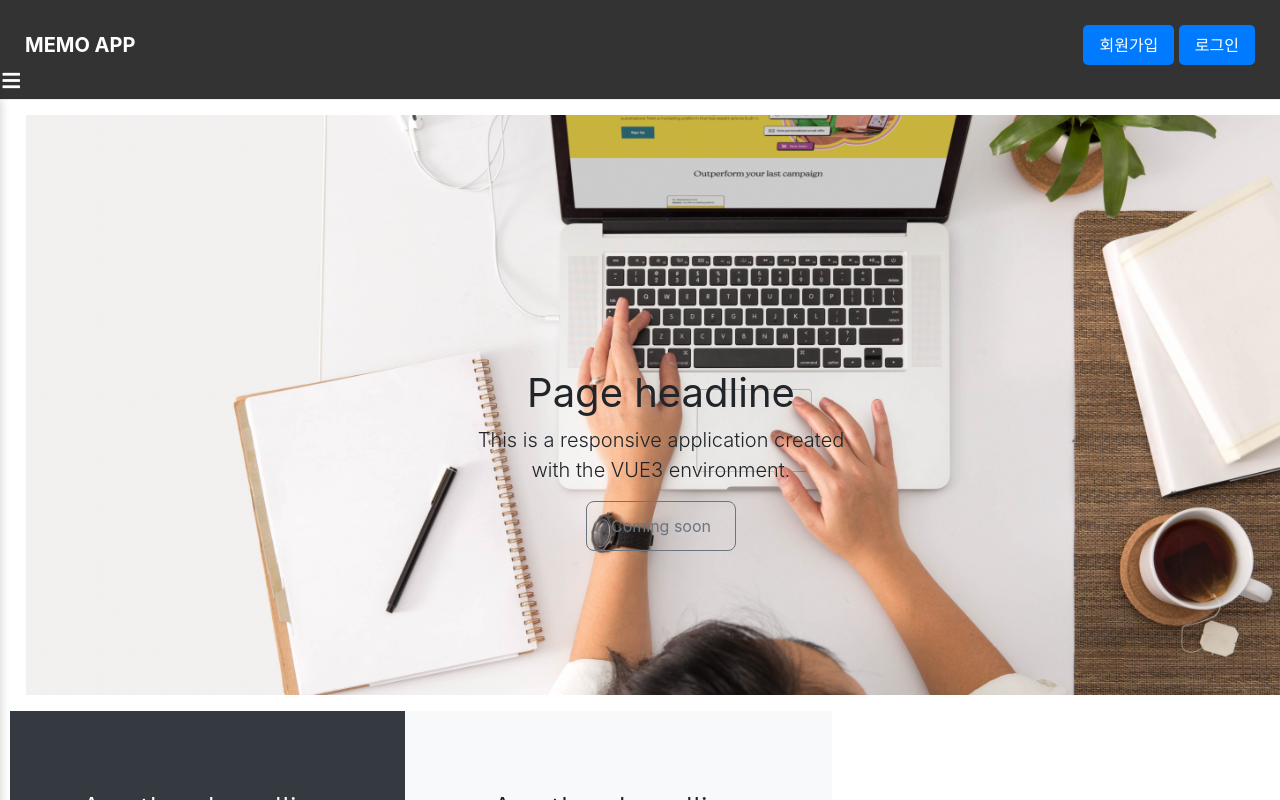
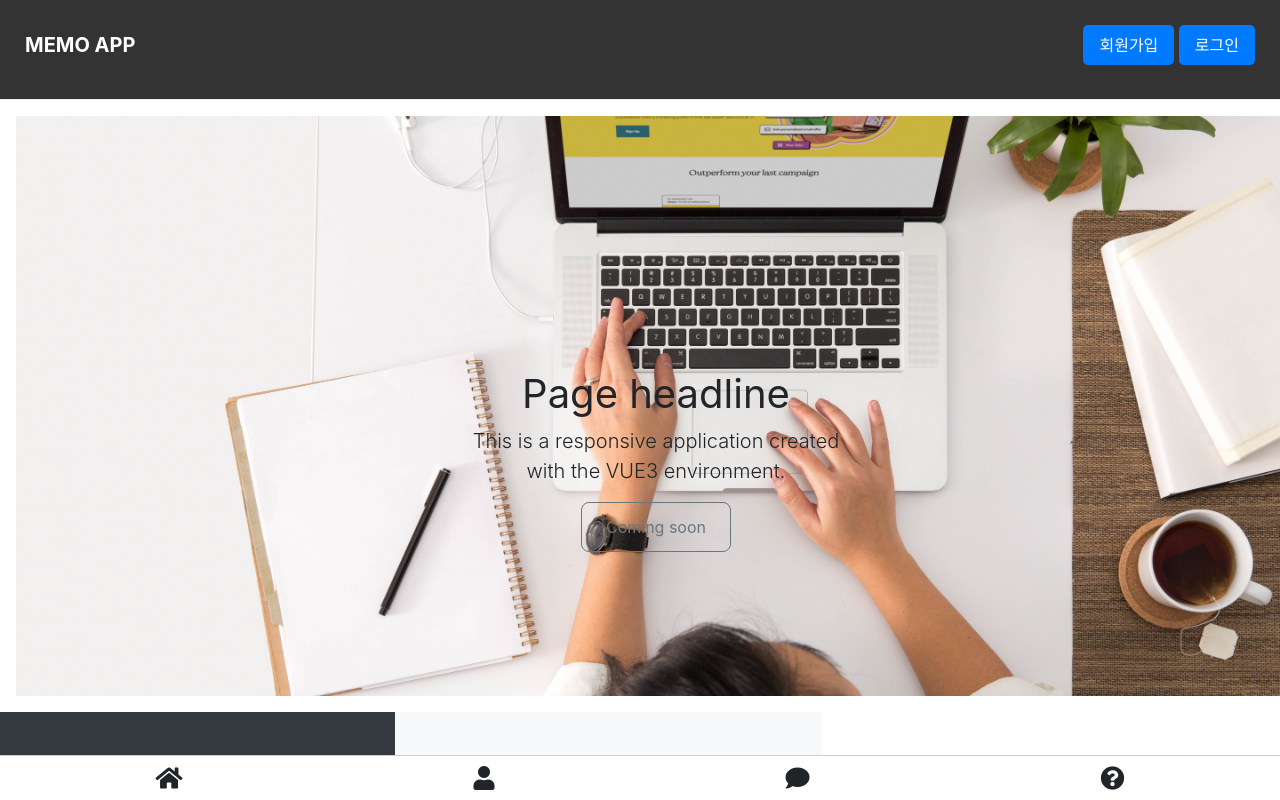
Before and after one commit to LJC0831/frontend, a Vue app: page / in a window 1280 px wide. Shown: the top 800 px of the page. Built offline with nearby package versions, Linux system fonts and the light colour scheme; what vue-toast-notification would draw is missing.

Commit message:
사이드바 제거 및 footer에 대신 처리

```diff
--- a/src/components/Footer_01.vue
+++ b/src/components/Footer_01.vue
@@ -1,15 +1,62 @@
 <template>
-    <footer class="footer-container"> 2023 memo app. All rights reserved</footer>
+    <footer class="footer-container">
+      <div class="mobile-icons">
+          <div class="icon" @click="navigateToPage('')">
+            <i class="fas fa-home"></i>
+          </div>
+          <div class="icon" @click="navigateToPage('chat_main')">
+            <i class="fas fa-user"></i>
+          </div>
+          <div class="icon" @click="navigateToPage('chat_main')">
+            <i class="fas fa-comment"></i>
+          </div>
+          <div class="icon" @click="navigateToPage('memoVue')">
+            <i class="fas fa-question-circle" @click="navigateToPage('profile')"></i>
+          </div>
+        <!-- Add more icons as needed -->
+      </div>
+    </footer>
   </template>
 
+<script>
+/* eslint-disable */
+export default {
+  props: ['menuSelected'], // 부모 컴포넌트로부터 menuSelected 프롭을 받음
+  methods: {
+    navigateToPage(menuName) {
+      this.$emit('menuSelected', menuName); // 메뉴 선택 이벤트를 발생시킴
+    }
+  }
+};
+</script>
+
   <style scoped>
-  .footer-container {
-    display: flex;
-    flex-direction: column;
-    justify-content: center;
-    align-items: center;
-    background: #f7f7f7;
-    border-top: 1px solid #eee;
-    padding: 25px;
-  }
+.mobile-icons {
+  position: fixed;
+  bottom: 0;
+  left: 0;
+  right: 0;
+  display: flex;
+  justify-content: space-around;
+  align-items: center;
+  background-color: #ffffff;
+  padding: 10px;
+  border-top: 1px solid #cccccc;
+}
+.icon {
+  display: flex;
+  flex-direction: column;
+  align-items: center;
+  cursor: pointer;
+}
+
+.icon i {
+  font-size: 24px;
+}
+
+.icon span {
+  font-size: 12px;
+  margin-top: 2px;
+}
+
   </style>
--- a/src/components/Ground_01.vue
+++ b/src/components/Ground_01.vue
@@ -2,42 +2,46 @@
   <div class="ground">
     <Header/>
       <div class="main-container">
-        <Sidebar v-on:menuSelected="handleMenuSelected" :selectedMenu="selectedMenu" />
+        <!-- <Sidebar v-on:menuSelected="handleMenuSelected" :selectedMenu="selectedMenu" /> -->
       </div>
-        <!--<Memo/>-->
           <!-- Memo_01.vue 컴포넌트 보여주기 -->
           <div class="content">
             <main01 v-if="selectedMenu === ''" />
             <Memo_01 v-if="selectedMenu === 'memoVue'" />
             <Intro v-if="selectedMenu === 'introVue'" />
             <maker_01 v-if="selectedMenu === 'maker_01'" />
-            <chat_01 v-if="selectedMenu === 'chat_01'" />
+            <chat_main v-if="selectedMenu === 'chat_main'" />
           </div>
-    <!-- <Footer/> -->
+    <Footer @menuSelected="handleMenuSelected" />
   </div>
 </template>
 
 <script>
 /* eslint-disable */
 import Header from "./Header_01.vue";
-//import Footer from "./Footer_01.vue";
-import Sidebar from "./SideBar_01"; // 사이드바 컴포넌트를 import 합니다.
+import Footer from "./Footer_01.vue";
+import main01 from "./main_01.vue";
+import Memo_01 from "./Memo_01.vue";
+import Intro from "./intro_01.vue";
+import maker_01 from "./maker_01.vue";
+import chat_main from "./menu/chat_main.vue";
+// import Sidebar from "./SideBar_01"; // 사이드바 컴포넌트를 import 합니다.
 export default {
-  components:{Header, Sidebar},
-  //components:{Header, Footer, Sidebar},
+  //components:{Header, Sidebar},
+  components:{Header, Footer, main01, Memo_01, chat_main, Intro, maker_01},
   data() {
     return {
       selectedMenu: '', // 선택된 메뉴를 저장할 변수 추가
-      sidebarOpen: false, // 사이드바 열림 여부를 저장할 변수 추가
+      //sidebarOpen: false, // 사이드바 열림 여부를 저장할 변수 추가
     };
   },
   methods: {
     handleMenuSelected(menuName) {
       this.selectedMenu = menuName; // 선택된 메뉴 이름으로 selectedMenu 데이터를 업데이트합니다
     },
-    toggleSidebar() {
-      this.sidebarOpen = !this.sidebarOpen;
-    },
+    // toggleSidebar() {
+    //   this.sidebarOpen = !this.sidebarOpen;
+    // },
   },
 }
 </script>
@@ -49,4 +53,5 @@ export default {
   min-height: 100vh;
 }
 
+
 </style>
--- a/src/main.js
+++ b/src/main.js
@@ -20,7 +20,7 @@ app.use(VueToast); // Register the VueToast plugin
 const router = createRouter({
     history: createWebHistory(),
     routes: [
-      { path: '/', component: ChatList },
+      { path: '/chat', component: ChatList },
       { path: '/chat/:chatId', component: ChatRoom }
     ]
   });
```
